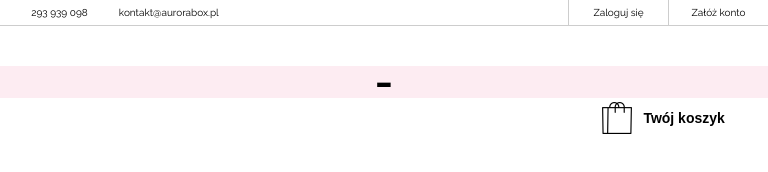
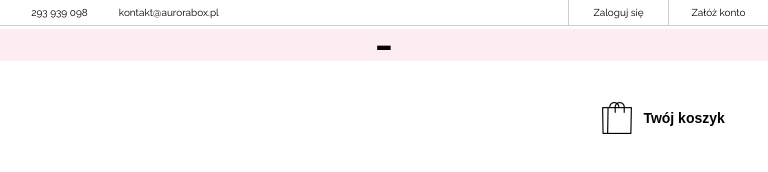
Before and after one commit to auroracreation/frontend-recruitment-task-header-with-menu, a plain HTML site: page index.html in a window 768 px wide. Drawn offline with nearby package versions, Linux system fonts and the light colour scheme; a web font is replaced by a local one.

Commit message:
a minor changes in the <768 screens

```diff
--- a/styles/header/_header.scss
+++ b/styles/header/_header.scss
@@ -180,8 +180,12 @@ header{
 
         .header__bar{
             flex-flow: column wrap;
-            margin: 2.5rem 0 5rem 0;
+            margin: 1px 0 5rem 0;
             width: 100vw;
+
+            .--menu-icon{
+
+            }
 
             .header__bar--aurora-logo{
                 display: none;
```
Also changed, not shown: styles/main.css, 1 other file.
